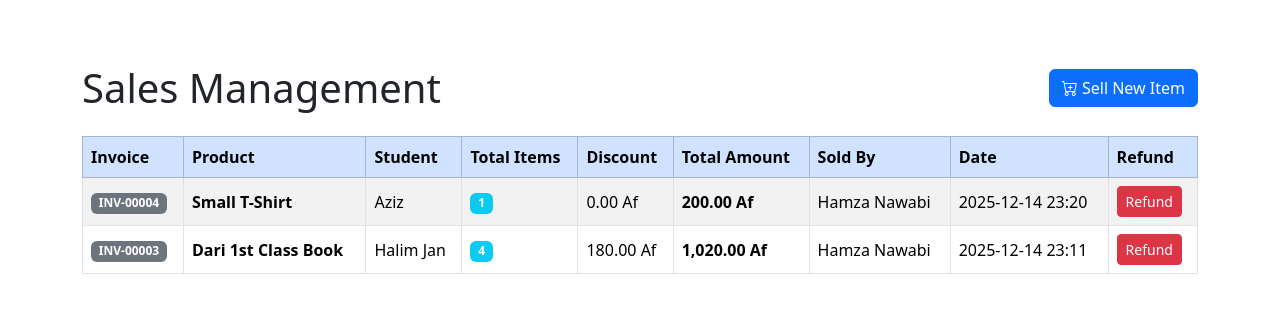
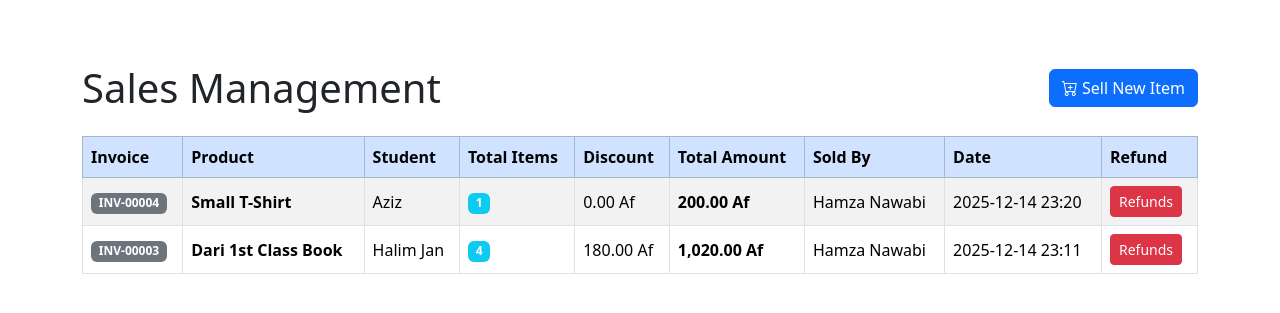
Before and after one commit to mahdirahmani5321-cmd/roshan-school-sales-management-system, a PHP site: page /dashboard/sales.php in a window 1280 px wide. Shown: the part 56-369 px from the top of the page. Run offline with PHP 8.4, Linux system fonts and the light colour scheme; a user stored in the database is signed in; data comes from the database, SQL or seed files in the repository.

Commit message:
project with db

```diff
--- a/dashboard/sales.php
+++ b/dashboard/sales.php
@@ -103,7 +103,7 @@ include "./components/connection.php";
                                 <a href="./sales_functions.php?refund=<?= $row['sale_item_id']; ?>"
                                     class="btn btn-danger btn-sm"
                                     onclick="return confirm('Refund this item?')">
-                                    Refund
+                                    Refunds
                                 </a>
 
                             </td>
```
